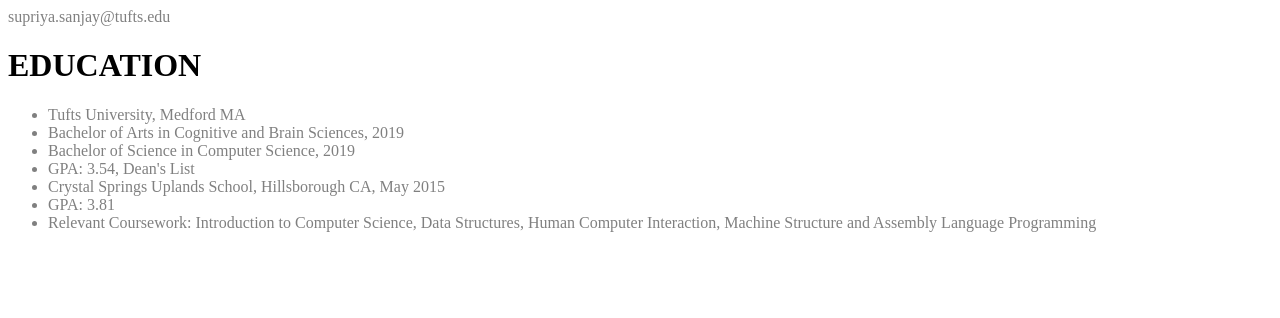
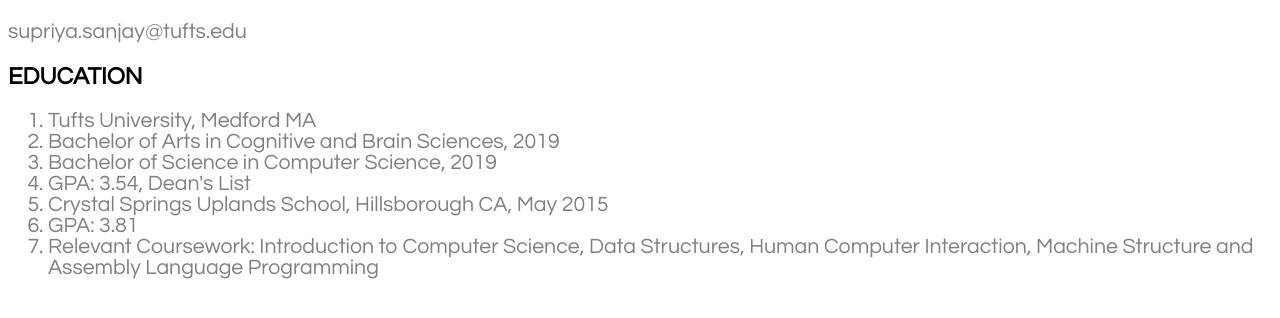
Before and after one commit to SupriyaSanjay/SupriyaSanjay.github.io, a plain HTML site: page resume.html in a window 1280 px wide. Drawn offline with Linux system fonts and the light colour scheme.

Commit message:
changed font,removed bulleted list

```diff
--- a/resume.html
+++ b/resume.html
@@ -9,16 +9,16 @@
 </head>
 
 <body>
-	supriya.sanjay@tufts.edu
-	<h1>EDUCATION</h1>
-	<ul>
+	<p>supriya.sanjay@tufts.edu</p>
+	<p><h1>EDUCATION</h1></p>
+	<ol>
 	<li>Tufts University, Medford MA</li>
 	<li>Bachelor of Arts in Cognitive and Brain Sciences, 2019</li>
 	<li>Bachelor of Science in Computer Science, 2019</li>
 	<li>GPA: 3.54, Dean's List</li>
 	<li>Crystal Springs Uplands School, Hillsborough CA, May 2015</li>
 	<li>GPA: 3.81</li>
-	<li>Relevant Coursework: Introduction to Computer Science, Data Structures, Human Computer Interaction, Machine Structure and Assembly Language Programming</li><ul>
+	<li>Relevant Coursework: Introduction to Computer Science, Data Structures, Human Computer Interaction, Machine Structure and Assembly Language Programming</li><ol>
 </body>
 
 </html>
--- a/styles.css
+++ b/styles.css
@@ -1,10 +1,10 @@
 body {
 	color:grey;
-	font-family: "Times New Roman";
-	font-size: 12pt;
+	font-family: "Century Gothic";
+	font-size: 16pt;
 }
 
 h1 {
-	font-size: 24pt;
+	font-size: 18pt;
 	color:black;
 }
```
Also changed, not shown: index.html (+2 -2 lines).
